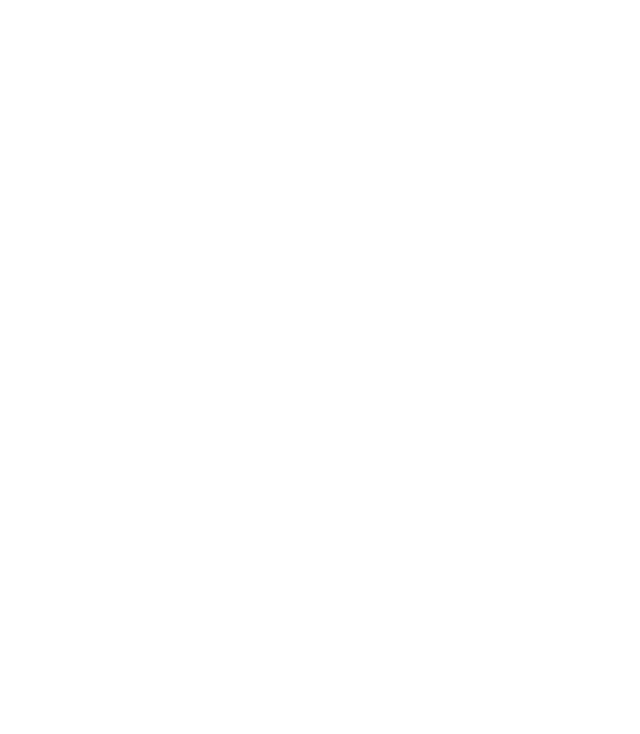
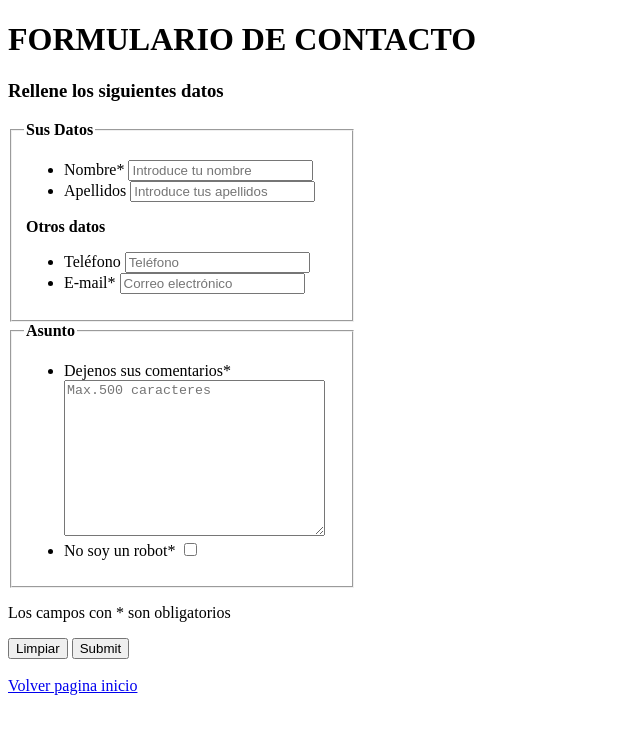
Before and after one commit to fzueras/lmsgi, a plain HTML site: page formulario/contacto.html in a window 1280 px wide. Shown: the whole page, without its empty margins (0-640 px from the left). Drawn offline with Linux system fonts and the light colour scheme.

Commit message:
Add files via upload

```diff
--- a/formulario/contacto.html
+++ b/formulario/contacto.html
@@ -3,12 +3,63 @@
 
 <head>
     <meta charset="UTF-8">
-    <title>Contacto - Felix Zueras Lavilla</title>
-    <link rel="icon" href="imagenes/logo.png" type="image/gif" sizes="16x16"
+    <title>Formulario de Contacto - Felix Zueras Lavilla</title>
+    <link rel="icon" href="imagenes/logo.png" type="image/gif" sizes="16x16">
 </head>
+
 <body>
+    <form action="mailto:aa22.fjzueras46@iespabloserrano.com" method="post">
+        <h1>FORMULARIO DE CONTACTO</h1>
+        <section>
+            <h3>Rellene los siguientes datos</h3>
+            <fieldset style="width:25%;">
+                <legend><strong>Sus Datos</strong></legend>
+                <ul>
+                    <li>
+                        <label for="Nombre">Nombre*</label>
+                        <input id="Nombre" name="Nombre" type="text" placeholder="Introduce tu nombre" required>
+                    </li>
+                    <li>
+                        <label for="Apellidos">Apellidos</label>
+                        <input id="Apellidos" name="Apellidos" type="text" placeholder="Introduce tus apellidos">
+                    </li>
+                </ul>
+                <legend><strong>Otros datos</strong></legend>
+                <ul>
+                    <li>
+                        <label for="Telefono">Teléfono</label>
+                        <input id="Telefono" name="Telefono" type="tel" placeholder="Teléfono">
+                    </li>
+                    <li>
+                        <label for="Email">E-mail*</label>
+                        <input id="Email" name="Email" type="email" placeholder="Correo electrónico" required>
+                    </li>
+                </ul>
+            </fieldset>
+            <fieldset style="width:25%;">
+                <legend><strong>Asunto</strong></legend>
+                <ul>
+                    <li>
+                        <label for="comentario">Dejenos sus comentarios*</label>
+                        <textarea id="comentario" name="comentario" maxlength="500" rows="10" cols="30"
+                            placeholder="Max.500 caracteres" required></textarea>
+                    </li>
+                    <li>
+                        <label for="robot">No soy un robot*</label>
+                        <input id="robot" name="robot" type="checkbox" required>
+                    </li>
+                </ul>
+            </fieldset>
+        </section>
+        <section>
+            <p>Los campos con * son obligatorios</p>
+            <button type="reset">Limpiar</button>
+            <input type="submit">
+            <br>
+            <br>
+            <a href="../index.html">Volver pagina inicio</a>
+        </section>
+    </form>
+</body>
 
-
-
-
-</body>
+</html>
```
